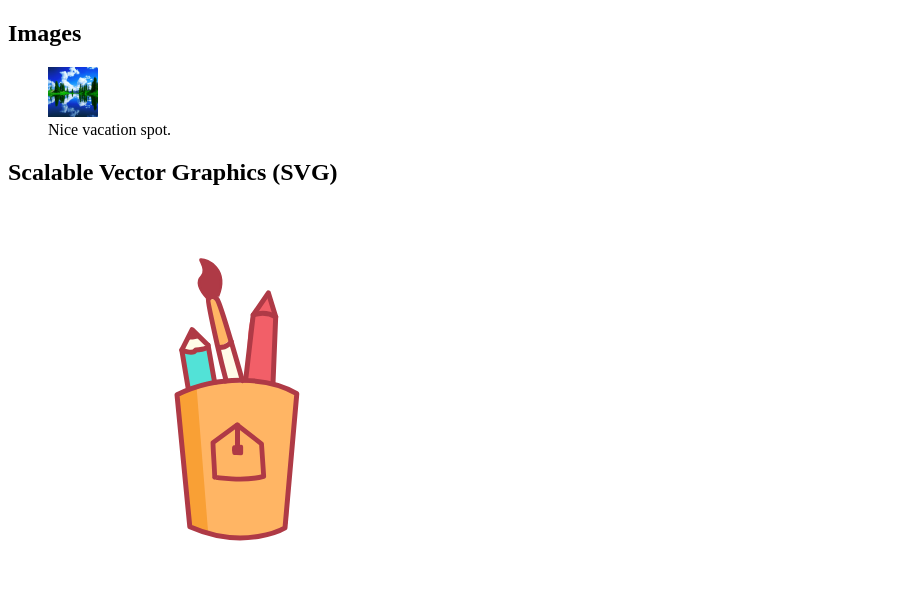
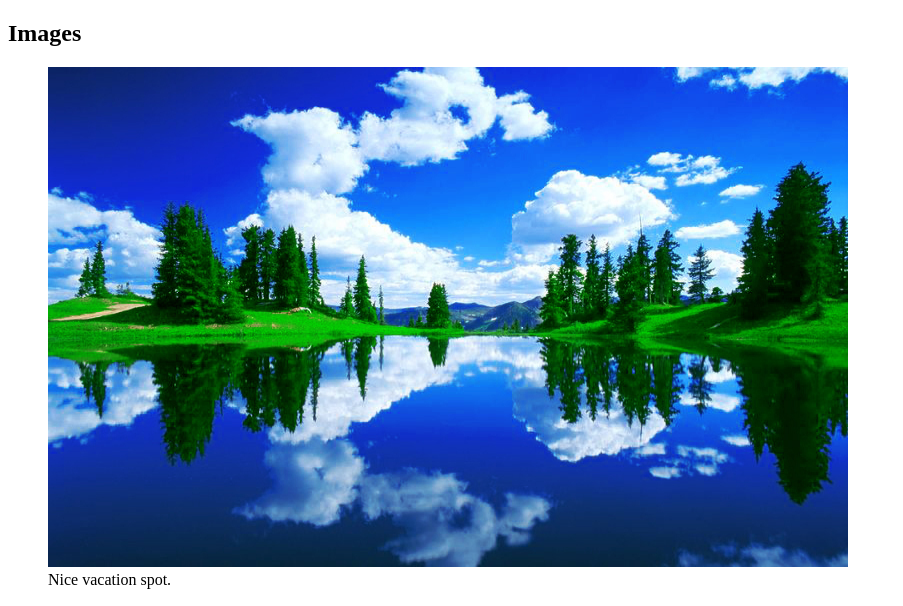
Before and after one commit to andy2577/building-user-interface, a plain HTML site: page index.html in a window 1280 px wide. Shown: the top 606 px of the page, without its empty margins (0-903 px from the left). Drawn offline with Linux system fonts and the light colour scheme.

Commit message:
Adjusted picture size

```diff
--- a/index.html
+++ b/index.html
@@ -7,7 +7,7 @@
     <body>
         <h2>Images</h2>
         <figure>
-            <img src="images/lake.jpg" width="50" height="50" />
+            <img src="images/lake.jpg" width="800" height="500" />
             <figcaption>Nice vacation spot.</figcaption>
         </figure>
 
```
